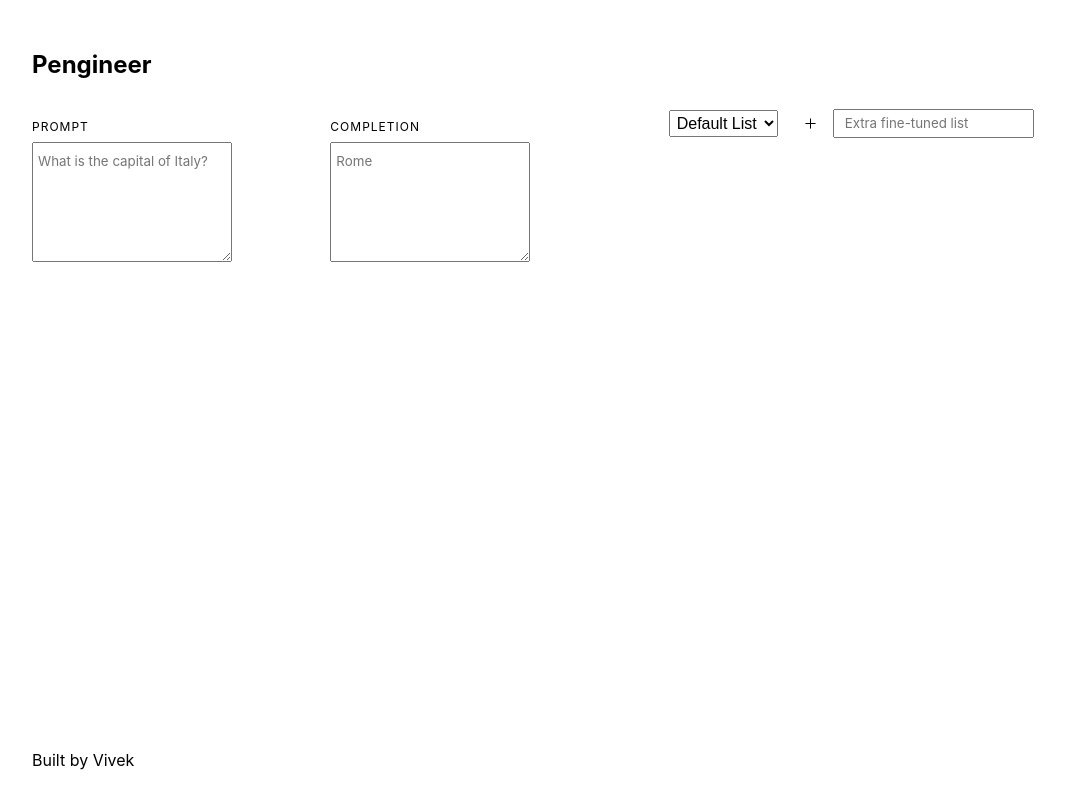
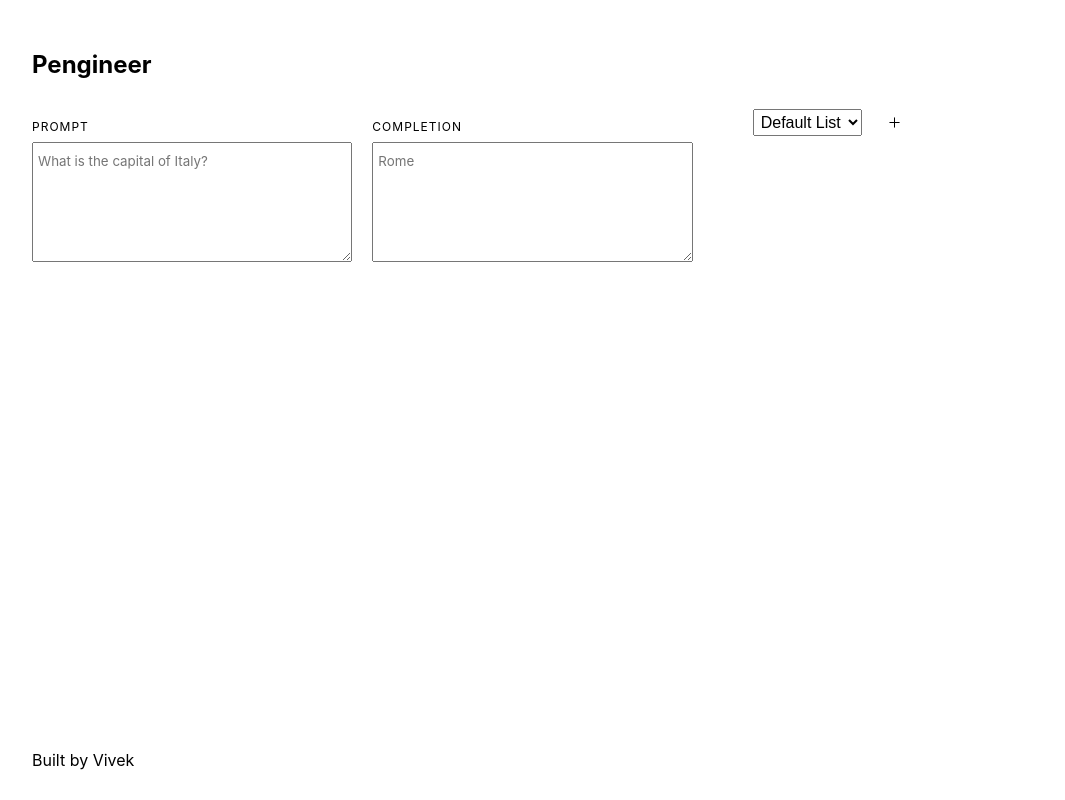
Before and after one commit to viveknair/pengineer, a Next.js app: page / in a window 1280 px wide. Shown: the whole page, without its empty margins (68-1133 px from the left). Built offline with nearby package versions, Linux system fonts and the light colour scheme.

Commit message:
Modify styling

```diff
--- a/library/context/PromptStoreContext.tsx
+++ b/library/context/PromptStoreContext.tsx
@@ -27,8 +27,6 @@ export const PromptStoreProvider: FC<React.PropsWithChildren<unknown>> = ({
     };
   }, []);
 
-  console.log("prompt store", promptStore);
-
   return (
     <PromptStoreContext.Provider value={promptStore}>
       {children}
@@ -41,7 +39,6 @@ export const usePromptWriter = () => {
 
   const save = useCallback(
     (newPrompt: PromptData) => {
-      console.log("saving", newPrompt, store);
       if (!store) {
         return null;
       }
--- a/library/store/PromptStore.ts
+++ b/library/store/PromptStore.ts
@@ -38,8 +38,6 @@ class PromptStore {
     if (this.dbInformation) {
       return this.dbInformation;
     }
-
-    console.log("no db information");
 
     const info: IDBInformation = {};
 
@@ -112,7 +110,6 @@ class PromptStore {
 
   async savePrompt(promptData: PromptData) {
     const { instance } = await this.getIDBInformation();
-    console.log("testing", instance);
     if (!instance) {
       return;
     }
--- a/pages/index.tsx
+++ b/pages/index.tsx
@@ -1,6 +1,6 @@
-import { Cross2Icon, PlusIcon } from "@radix-ui/react-icons";
+import { CheckIcon, Cross2Icon, PlusIcon } from "@radix-ui/react-icons";
 import Head from "next/head";
-import { useRef, useState } from "react";
+import { useEffect, useRef, useState } from "react";
 import { v4 as uuid4 } from "uuid";
 import {
   PromptStoreProvider,
@@ -24,12 +24,12 @@ function Home() {
   allListsSet.add(list);
 
   const allLists = Array.from(allListsSet);
+  const writer = usePromptWriter();
+  const promptsForList = prompts.filter((prompt) => prompt.list === list);
+  const newListInputRef = useRef<HTMLInputElement>(null);
 
-  const writer = usePromptWriter();
-
-  const promptsForList = prompts.filter((prompt) => prompt.list === list);
-
-  const newListInputRef = useRef<HTMLInputElement>(null);
+  const [prompt, setPrompt] = useState("");
+  const [completion, setCompletion] = useState("");
 
   return (
     <div className={styles.container}>
@@ -47,12 +47,7 @@ function Home() {
           <form
             onSubmit={(e) => {
               e.preventDefault();
-              const formElement = e.target as HTMLFormElement;
-              const formData = new FormData(formElement);
-
               const uuid = uuid4();
-              const prompt = formData.get("prompt")?.toString();
-              const completion = formData.get("completion")?.toString();
 
               if (!prompt || !completion) {
                 return;
@@ -64,13 +59,19 @@ function Home() {
                 prompt,
                 completion,
               });
-              formElement.reset();
+
+              setPrompt("");
+              setCompletion("");
             }}
           >
             <div className={styles.editables}>
               <div className={styles.editableContainer}>
                 <label htmlFor="prompt">Prompt</label>
                 <textarea
+                  value={prompt}
+                  onChange={(e) => {
+                    setPrompt(e.target.value);
+                  }}
                   placeholder="What is the capital of Italy?"
                   name="prompt"
                 />
@@ -78,7 +79,14 @@ function Home() {
 
               <div className={styles.editableContainer}>
                 <label htmlFor="completion">Completion</label>
-                <textarea placeholder="Rome" name="completion" />
+                <textarea
+                  value={completion}
+                  onChange={(e) => {
+                    setCompletion(e.target.value);
+                  }}
+                  placeholder="Rome"
+                  name="completion"
+                />
               </div>
             </div>
             <div>
@@ -106,20 +114,28 @@ function Home() {
                   const newState = !showNewListPrompt;
                   setShowNewListPrompt(newState);
                   if (newState && newListInputRef.current) {
+                    console.log("focusing");
                     newListInputRef.current.focus();
                   }
                 }}
               >
                 <PlusIcon />
               </div>
+            </div>
+          </div>
 
-              <input
-                ref={newListInputRef}
-                placeholder="Extra fine-tuned list"
-                className={[styles.newListInput]
-                  .concat(showNewListPrompt ? styles.visibilityHidden : [])
-                  .join(" ")}
-              />
+          <div
+            className={[styles.inputFormWrapper]
+              .concat(showNewListPrompt ? [] : styles.visibilityHidden)
+              .join(" ")}
+          >
+            <input
+              ref={newListInputRef}
+              placeholder="Extra fine-tuned list"
+              className={styles.newListInput}
+            />
+            <div className={styles.check}>
+              <CheckIcon />
             </div>
           </div>
 
@@ -156,6 +172,20 @@ function Prompt({ prompt, uuid }: { prompt: string; uuid: string }) {
 }
 
 export default function HomeWrapper() {
+  useEffect(() => {
+    console.log(`
+ _|
+ _|_|_|      _|_|    _|_|_|      _|_|_|      _|_|_|      _|_|      _|_|    _|  _|_|
+ _|    _|  _|_|_|_|  _|    _|  _|    _|  _|  _|    _|  _|_|_|_|  _|_|_|_|  _|_|
+ _|    _|  _|        _|    _|  _|    _|  _|  _|    _|  _|        _|        _|
+ _|_|_|      _|_|_|  _|    _|    _|_|_|  _|  _|    _|    _|_|_|    _|_|_|  _|
+ _|                                  _|
+ _|                              _|_|
+
+~ by Vivek Nair (http://twitter.com/virtuallyvivek)
+    `);
+  }, []);
+
   return (
     <PromptStoreProvider>
       <Home />
--- a/styles/Home.module.css
+++ b/styles/Home.module.css
@@ -91,6 +91,19 @@
   flex-shrink: 0;
 }
 
+.check {
+  width: 25px;
+  height: 25px;
+  cursor: pointer;
+  display: flex;
+  align-items: center;
+  justify-content: center;
+  background-color: var(--blue4);
+  border-radius: 50%;
+  color: var(--blue11);
+  flex-shrink: 0;
+}
+
 .prompt:hover .crossMark {
   visibility: unset;
 }
@@ -103,13 +116,6 @@
   padding: 0px 0px 10px 0px;
 }
 
-.newListContainer {
-  display: flex;
-  flex-direction: row;
-  gap: 10px;
-  align-items: center;
-}
-
 .newListInput {
   padding: 5px 10px;
 }
@@ -117,3 +123,10 @@
 .visibilityHidden {
   visibility: hidden;
 }
+
+.inputFormWrapper {
+  display: flex;
+  flex-direction: row;
+  gap: 20px;
+  align-items: center;
+}
--- a/styles/globals.css
+++ b/styles/globals.css
@@ -1,5 +1,6 @@
 @import "@radix-ui/colors/red.css";
 @import "@radix-ui/colors/green.css";
+@import "@radix-ui/colors/blue.css";
 
 @font-face {
   font-family: 'Inter';
@@ -31,8 +32,6 @@ a {
 
 textarea {
   padding: 10px 5px;
-  width: 200px;
-  max-width: 500px;
   height: 120px;
   max-height: 120px;
 }
```
Also changed, not shown: 1 other file (tests, documents, lock files or other folders).
